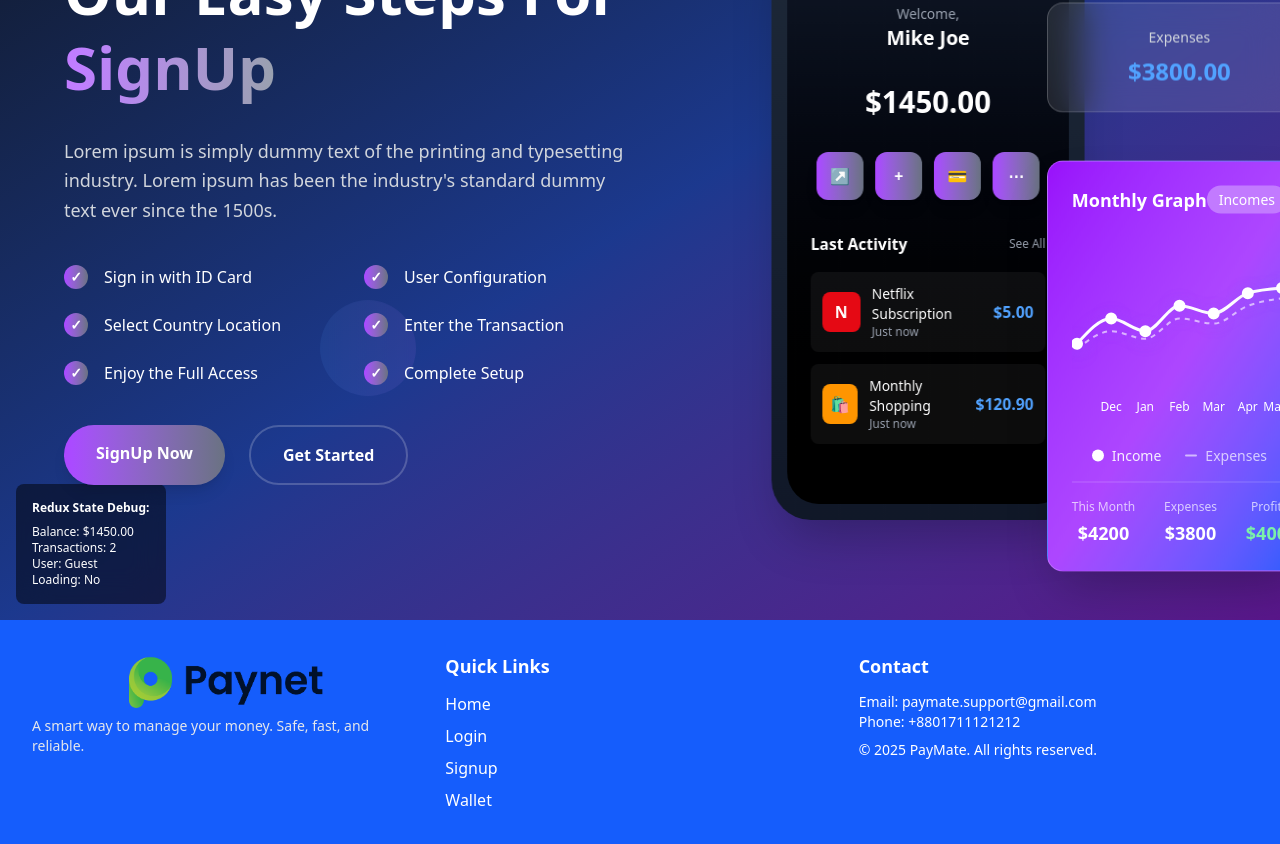
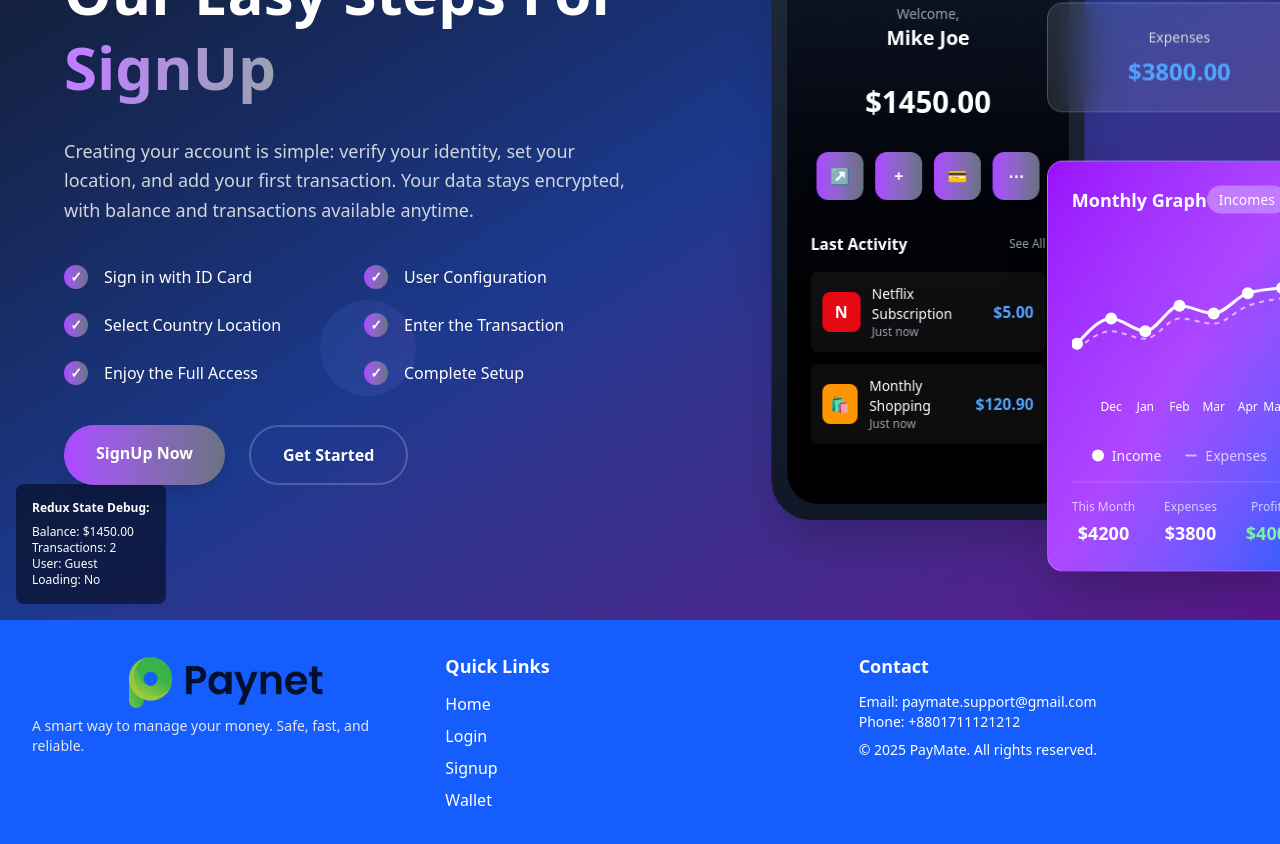
Before and after one commit to mithun41/digital-wallet-client, a React (Vite) app: page / in a window 1280 px wide. Shown: the part 1920-2764 px from the top of the page. Built offline with nearby package versions, Linux system fonts and the light colour scheme.

Commit message:
change the gradient color

```diff
--- a/src/Components/MobileCard.jsx
+++ b/src/Components/MobileCard.jsx
@@ -279,8 +279,7 @@ const MobileCard = () => {
                     </h1>
 
                     <p className="text-gray-300 text-lg leading-relaxed mb-10">
-                        Lorem ipsum is simply dummy text of the printing and typesetting industry.
-                        Lorem ipsum has been the industry's standard dummy text ever since the 1500s.
+                        Creating your account is simple: verify your identity, set your location, and add your first transaction. Your data stays encrypted, with balance and transactions available anytime.
                     </p>
 
                     <div className="grid grid-cols-2 gap-6 mb-10">
```
